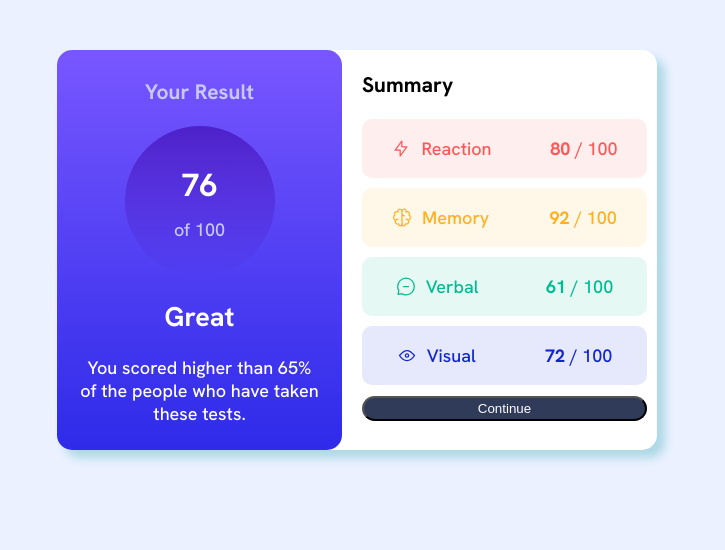
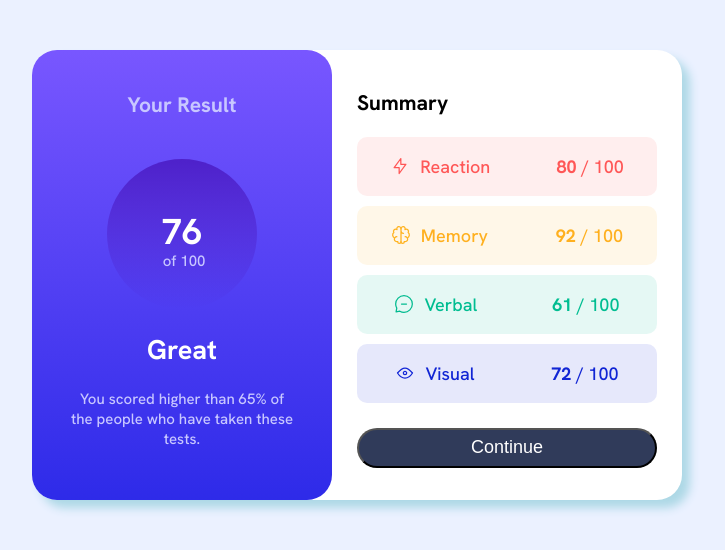
Before and after one commit to builtbyjosh/results-summary-component-main, a plain HTML site: page index.html in a window 1280 px wide. Shown: the whole page, without its empty margins (283-1008 px from the left). Drawn offline with Linux system fonts and the light colour scheme.

Commit message:
challenge complete

```diff
--- a/index.html
+++ b/index.html
@@ -1,107 +1,150 @@
 <!DOCTYPE html>
 <html lang="en">
   <head>
-  <meta charset="UTF-8">
-  <meta name="viewport" content="width=device-width, initial-scale=1.0"> <!-- displays site properly based on user's device -->
-  <link rel="preconnect" href="https://fonts.googleapis.com">
-  <link rel="preconnect" href="https://fonts.gstatic.com" crossorigin>
-  <link href="https://fonts.googleapis.com/css2?family=Hanken+Grotesk:wght@500;700;800&family=Outfit:wght@400;700&display=swap" rel="stylesheet">
-  <link rel="icon" type="image/png" sizes="32x32" href="./assets/images/favicon-32x32.png">
+    <meta charset="UTF-8" />
+    <meta name="viewport" content="width=device-width, initial-scale=1.0" />
+    <!-- displays site properly based on user's device -->
+    <link rel="preconnect" href="https://fonts.googleapis.com" />
+    <link rel="preconnect" href="https://fonts.gstatic.com" crossorigin />
+    <link
+      href="https://fonts.googleapis.com/css2?family=Hanken+Grotesk:wght@500;700;800&family=Outfit:wght@400;700&display=swap"
+      rel="stylesheet"
+    />
+    <link
+      rel="icon"
+      type="image/png"
+      sizes="32x32"
+      href="./assets/images/favicon-32x32.png"
+    />
 
     <title>Frontend Mentor | Results summary component</title>
 
     <!-- Feel free to remove these styles or customise in your own stylesheet 👍 -->
     <style>
-    .attribution { font-size: 11px; text-align: center; }
-    .attribution a { color: hsl(228, 45%, 44%); }
-    body{
-      font-family: 'Hanken Grotesk';
+      .attribution {
+        font-size: 11px;
+        text-align: center;
+      }
+      .attribution a {
+        color: hsl(228, 45%, 44%);
+      }
+      body {
+        font-family: "Hanken Grotesk";
         font-size: 18px;
         background-color: hsl(221, 100%, 96%);
       }
       .container {
         display: flex;
         flex-direction: row;
-      justify-content:center;
+        justify-content: center;
         align-items: center;
         margin: auto;
         margin-top: 50px;
-      width: 600px;
+        width: 650px;
+        height: 450px;
         background-color: white;
-      border-radius: 15px;
-      box-shadow: 8px 8px 10px  lightblue;
+        border-radius: 25px;
+        box-shadow: 8px 8px 10px lightblue;
       }
-    @media (max-width: 500px){
+      @media (max-width: 500px) {
         .container {
           flex-direction: column;
         }
       }
       .score-result-container {
-      background-image: linear-gradient(hsl(252, 100%, 67%),hsl(241, 81%, 54%));
-      border-radius: 15px;
+        background-image: linear-gradient(
+          hsl(252, 100%, 67%),
+          hsl(241, 81%, 54%)
+        );
+        border-radius: 25px;
         width: 300px;
-      height: 400px;
+        height: 100%;
         display: flex;
         flex-direction: column;
         align-items: center;
-      justify-content:center;
         text-align: center;
         color: white;
       }
       .score-result {
         width: 85%;
+        padding-top: 20px;
       }
       .score-result h3 {
-      color: hsl(241, 100%, 89%)
+        color: hsl(241, 100%, 89%);
+        padding-bottom: 20px;
+      }
+      .score-result p {
+        color: hsl(241, 100%, 89%);
+        font-size: smaller;
+        width: 90%;
+        margin: auto;
       }
       .score-circle {
-      background-image: linear-gradient(hsla(256, 72%, 46%, 1),hsla(241, 72%, 46%, 0));
+        background-image: linear-gradient(
+          hsla(256, 72%, 46%, 1),
+          hsla(241, 72%, 46%, 0)
+        );
         width: 150px;
         height: 150px;
         border-radius: 50%;
-      align-content: center;
+        display: flex;
+        align-items: center;
+        justify-content: center;
         margin: auto;
-
       }
-    .score-circle-text h1 {
-      font-size: 32px;
-      line-height: 32px;
-    }
-    .score-circle-text p {
+      .score-circle-text {
+        display: flex;
+        flex-direction: column;
+        align-items: center;
         line-height: 15px;
-      color: hsl(241, 100%, 89%)
+        white-space: nowrap;
       }
 
-    .score-breakdown{
+      .score-circle-text h1 {
+        margin-bottom: 0;
+      }
+
+      .score-circle-text p {
+        margin-top: 15px;
+        font-size: smaller;
+      }
+
+      .score-breakdown {
         width: 300px;
-      height: 400px;
-      padding-left: 20px;
-      padding-right: 10px;
+        height: 100%;
+        padding: 0 25px;
+        padding-top: 35px;
       }
       .score-breakdown-individual {
         display: flex;
         width: 100%;
+        align-items: center;
         justify-content: space-around;
         border-radius: 10px;
-      margin: 10px 0px;
+        margin-bottom: 10px;
+      }
+      .score-breakdown-individual:last-child {
+        margin-bottom: 0;
       }
       .score-breakdown-individual div {
         display: flex;
+        align-items: center;
       }
-    .score-breakdown-individual img{
+      .score-breakdown-individual img {
+        height: 20px;
         margin-right: 10px;
       }
       .light-red {
-      color:hsl(0, 100%, 67%);
-      background-color: hsla(0, 100%, 67%,0.1);
+        color: hsl(0, 100%, 67%);
+        background-color: hsla(0, 100%, 67%, 0.1);
       }
       .orangey-yellow {
         color: hsl(39, 100%, 56%);
         background-color: hsla(39, 100%, 56%, 0.1);
       }
-    .green-teal{
+      .green-teal {
         color: hsl(166, 100%, 37%);
-      background-color: hsla(166, 100%, 37%,0.1);
+        background-color: hsla(166, 100%, 37%, 0.1);
       }
       .cobalt-blue {
         color: hsl(234, 85%, 45%);
@@ -109,10 +152,12 @@
       }
       button {
         width: 100%;
-      height: 25px;
+        height: 40px;
         color: white;
         background-color: hsl(224, 30%, 27%);
-      border-radius: 15px;
+        border-radius: 20px;
+        margin: 15px 0;
+        font-size: large;
       }
     </style>
   </head>
@@ -120,67 +165,54 @@
     <div class="container">
       <div class="score-result-container">
         <div class="score-result">
-
-        <h3>
-          Your Result
-        </h3>
+          <h3>Your Result</h3>
           <div class="score-circle">
             <div class="score-circle-text">
-
-            <h1>
-              76
-            </h1>
-            <p>
-              of 100
-            </p>
+              <h1>76</h1>
+              <p>of 100</p>
             </div>
           </div>
           <div>
-        <h2>
-          Great
-        </h2>
+            <h2>Great</h2>
             <p>
-          You scored higher than 65% of the people who have taken these tests.
+              You scored higher than 65% of the people who have taken these
+              tests.
             </p>
           </div>
         </div>
       </div>
       <div class="score-breakdown">
-  <h3>
-    Summary
-  </h3>
+        <h3>Summary</h3>
         <div class="score-breakdown-individual light-red">
           <div>
-      <img src="assets/images/icon-reaction.svg" alt="reaction icon">
+            <img src="assets/images/icon-reaction.svg" alt="reaction icon" />
             <p>Reaction</p>
           </div>
           <p><strong>80</strong> / 100</p>
         </div>
         <div class="score-breakdown-individual orangey-yellow">
           <div>
-      <img src="assets/images/icon-memory.svg" alt="memory icon">
+            <img src="assets/images/icon-memory.svg" alt="memory icon" />
             <p>Memory</p>
           </div>
           <p><strong>92</strong> / 100</p>
         </div>
         <div class="score-breakdown-individual green-teal">
           <div>
-      <img src="assets/images/icon-verbal.svg" alt="verbal icon">
+            <img src="assets/images/icon-verbal.svg" alt="verbal icon" />
             <p>Verbal</p>
           </div>
           <p><strong>61</strong> / 100</p>
         </div>
         <div class="score-breakdown-individual cobalt-blue">
           <div>
-      <img src="assets/images/icon-visual.svg" alt="visual icon">
+            <img src="assets/images/icon-visual.svg" alt="visual icon" />
             <p>Visual</p>
           </div>
 
           <p><strong>72</strong> / 100</p>
         </div>
-  <button>
-    Continue
-  </button>
+        <button>Continue</button>
       </div>
 
       <!-- <div class="attribution">
```
Lines whose indentation alone changed are shown as unchanged.
